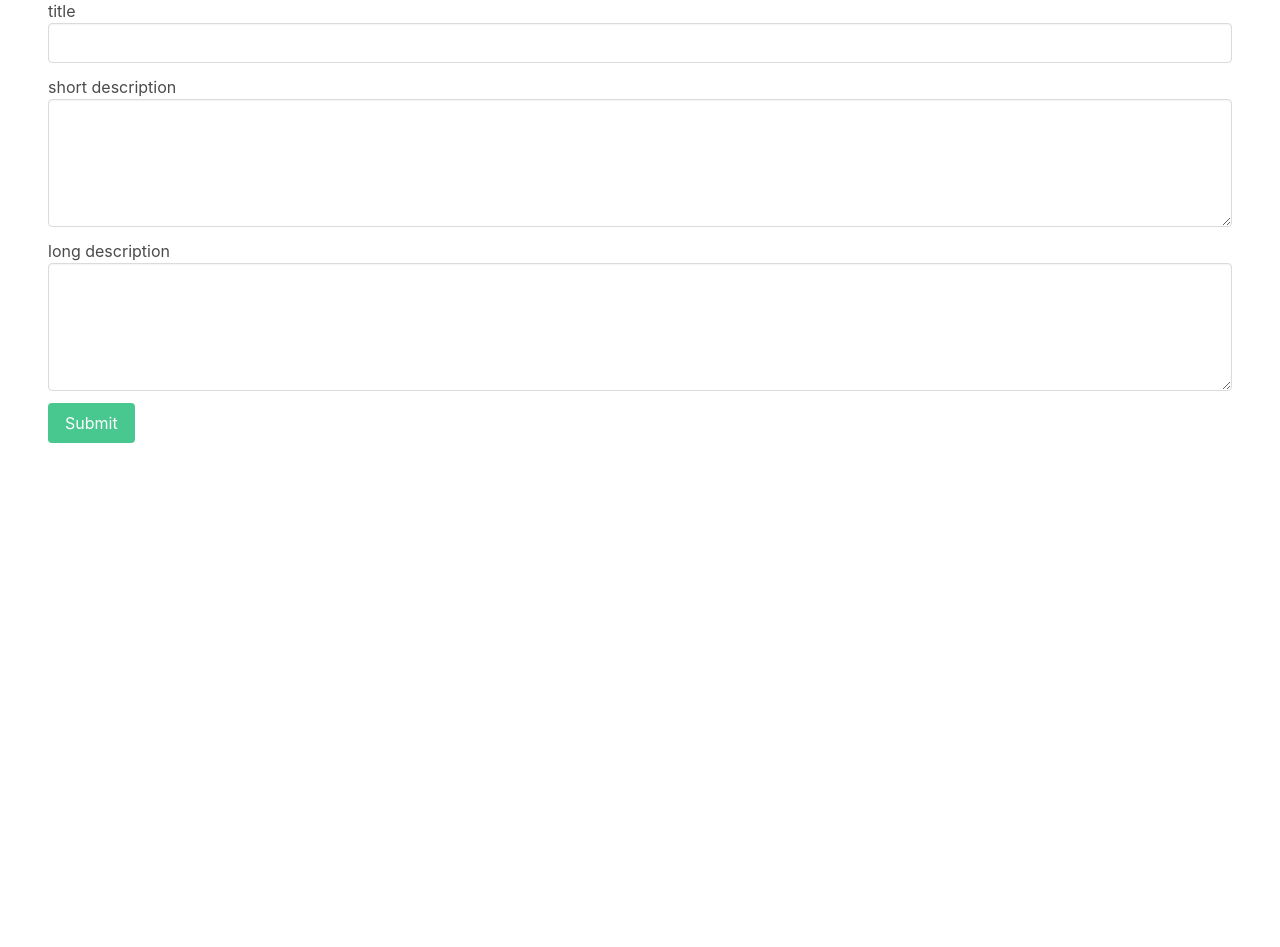
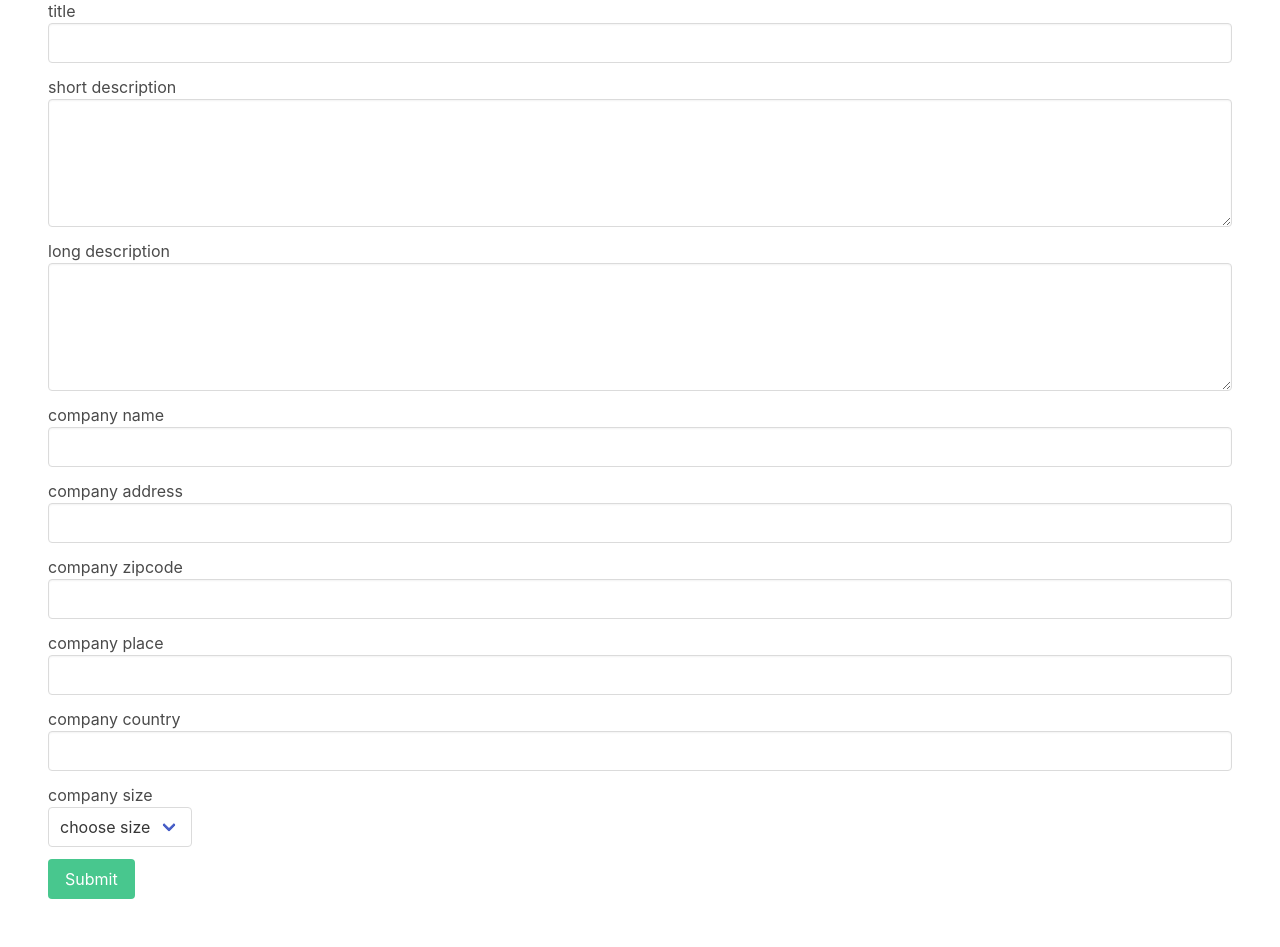
Before and after one commit to Yonas-Assefa/ai-face-photo-restorer, a Django app: page /jobs/add/ in a window 1280 px wide. Shown: the part 165-1112 px from the top of the page. Before the commit the page ends 800 px from the top, so only its background shows below. Run offline with Django 4.2, Linux system fonts and the light colour scheme; the first user in the database is signed in; data comes from the database, SQL or seed files in the repository.

Commit message:
form validation by vue were added

```diff
--- a/codingjobs/apps/core/templates/core/base.html
+++ b/codingjobs/apps/core/templates/core/base.html
@@ -46,6 +46,10 @@
     {% endblock content %}
     </main>
     <!--endmainsection-->
+    <!--scripts section-->
+    <script src="https://unpkg.com/vue@next"></script>
+    {% block scripts %}
 
+    {% endblock %}
 </body>
 </html>
--- a/codingjobs/apps/core/views.py
+++ b/codingjobs/apps/core/views.py
@@ -7,7 +7,7 @@ from apps.userprofile.models import Userprofile
 
 
 def frontPage(request):
-    jobs=Job.objects.all()[0:3]
+    jobs=Job.objects.order_by('-created_at')[0:3]
     context={'jobs':jobs}
     return render(request,'core/frontpage.html',context)
 
--- a/codingjobs/apps/job/forms.py
+++ b/codingjobs/apps/job/forms.py
@@ -7,7 +7,13 @@ class AddJobForm(forms.ModelForm):
         fields=[
             'title',
             'short_description',
-            'long_description'
+            'long_description',
+            'company_name',
+            'company_address',
+            'company_zipcode',
+            'company_place',
+            'company_country',
+            'company_size'
         ]
 
 class ApplicationForm(forms.ModelForm):
--- a/codingjobs/apps/job/models.py
+++ b/codingjobs/apps/job/models.py
@@ -7,9 +7,28 @@ from django.contrib.auth.models import User
 # Create your models here.
 
 class Job(models.Model):
+    SIZE_1_9='size_1_9'
+    SIZE_10_49='size_10_49'
+    SIZE_50_99='size_50_99'
+    SIZE_100='size_100'
+
+    CHOICES_SIZE=(
+        (SIZE_1_9,'1_9'),
+        (SIZE_10_49,'10_49'),
+        (SIZE_50_99,'50_99'),
+        (SIZE_100,'100+')
+    )
+
     title=models.CharField(max_length=250)
     short_description=models.TextField()
     long_description=models.TextField(blank=True,null=True)
+
+    company_name=models.CharField(max_length=225)
+    company_address=models.CharField(max_length=225,blank=True,null=True)
+    company_zipcode=models.CharField(max_length=225,blank=True,null=True)
+    company_place=models.CharField(max_length=225,blank=True,null=True)
+    company_country=models.CharField(max_length=225,blank=True,null=True)
+    company_size=models.CharField(max_length=20,choices=CHOICES_SIZE,default=SIZE_1_9)
 
     created_by=models.ForeignKey(User,related_name='jobs',on_delete=models.CASCADE)
     created_at=models.DateTimeField(auto_now_add=True)
--- a/codingjobs/apps/job/templates/job/add_job.html
+++ b/codingjobs/apps/job/templates/job/add_job.html
@@ -1,34 +1,86 @@
 {% extends 'core/base.html' %}
 {% block content %}
+<div id="add-job-app">
+
 
     <h1 class="title">Add jobs...</h1>
-<form action="." method="post">
+    <form action="." method="post" v-on:submit="validateForm">
         {% csrf_token %}
-    {% if form.errors %}
+        <!-- {% if form.errors %}
         {% for error in form.errors %}
         <div class="notification is-danger">
             {{ error }}
         </div>
         {% endfor %}
-    {% endif %}
+        {% endif %} -->
+        <div class="notification is-danger" v-if="errors.length>0">
+            <p v-for="error in errors">
+                [[ error ]]
+            </p>
+        </div>
+
         <div class="field">
             <label for="">title</label>
             <div class="control">
-            <input class="input" type="text" name="title" id="id_title">
+                <input class="input" type="text" name="title" id="id_title" v-model="title">
             </div>
         </div>
 
         <div class="field">
             <label for="">short description</label>
             <div class="control">
-            <textarea class="textarea" name="short_description" type="text" name="title" id="id_short_description"></textarea>
+                <textarea class="textarea" name="short_description" type="text" name="title" id="id_short_description" v-model="short_description"></textarea>
             </div>
         </div>
 
         <div class="field">
             <label for="">long description</label>
             <div class="control">
-            <textarea class="textarea" name="long_description" type="text" name="title" id="id_long _description"></textarea>
+                <textarea class="textarea" name="long_description" type="text" name="title" id="id_long _description" ></textarea>
+            </div>
+        </div>
+        <div class="field">
+            <label for="">company name</label>
+            <div class="control">
+                <input class="input" type="text" name="company_name" id="id_company_name" v-model="company_name">
+            </div>
+        </div>
+        <div class="field">
+            <label for="">company address</label>
+            <div class="control">
+                <input class="input" type="text" name="company_address" id="id_company_address">
+            </div>
+        </div>
+        <div class="field">
+            <label for="">company zipcode</label>
+            <div class="control">
+                <input class="input" type="text" name="company_zipcode" id="id_company_zipcode">
+            </div>
+        </div>
+        <div class="field">
+            <label for="">company place</label>
+            <div class="control">
+                <input class="input" type="text" name="company_place" id="id_company_place">
+            </div>
+        </div>
+        <div class="field">
+            <label for="">company country</label>
+            <div class="control">
+                <input class="input" type="text" name="company_country" id="id_company_country">
+            </div>
+        </div>
+        <div class="field">
+            <label for="">company size</label>
+            <div class="control">
+                <div class="select">
+                    <select name="company_size" v-model="company_size">
+                        <option value="">choose size</option>
+                        <option value="size_1_9">1-9</option>
+                        <option value="size_10_49">10-49</option>
+                        <option value="size_50_99">50-99</option>
+                        <option value="size_100">100+</option>
+                    </select>
+                </div>
             </div>
         </div>
 
@@ -39,4 +91,50 @@
         </div>
     </form>
 
+</div>
+
 {% endblock content %}
+
+{% block scripts %}
+<script>
+    const AddJobApp={
+        data(){
+            return{
+                title:'',
+                company_name:'',
+                short_description:'',
+                company_size:'',
+                errors:[]
+            }
+        },
+        delimiters:['[[',']]'],
+        methods:{
+            validateForm(e){
+                this.errors=[]
+                if(this.title===''){
+                    this.errors.push('the title field is missing')
+                }
+                if(this.short_description===''){
+                    this.errors.push('the short_description field is missing')
+                }
+                if(this.company_name===''){
+                    this.errors.push('the company_name field is missing')
+                }
+                if(this.company_size===''){
+                    this.errors.push('the company_size field is missing')
+                }
+                if(this.errors.length){
+                    e.prevenDefault()
+                    return false
+                }
+                else{
+                    return true
+                }
+            }
+        }
+
+    }
+    Vue.createApp(AddJobApp).mount('#add-job-app');
+</script>
+
+{% endblock %}
--- a/codingjobs/apps/notification/views.py
+++ b/codingjobs/apps/notification/views.py
@@ -18,6 +18,6 @@ def notifications(request):
         if notification.notification_type == Notificaion.MESSAGE:
             return redirect('view_application',application_id=notification.extra_id)
 
-        elif notification.notification_type==Notificaion.APPLICATION:
+        elif notification.notification_type == Notificaion.APPLICATION:
             return redirect('view_application',application_id=notification.extra_id)
     return render(request,'notification/notifications.html')
--- a/codingjobs/apps/userprofile/templates/userprofile/dashboard.html
+++ b/codingjobs/apps/userprofile/templates/userprofile/dashboard.html
@@ -6,6 +6,7 @@
     {% if userprofile.is_employer %}
 
         <h2 class="subtitle">Jobs</h2>
+        <a href="{% url 'add_job' %}" class="button is-success">Add job</a>
         {% for job in request.user.jobs.all %}
             <div class="job">
                 <a href="{% url 'view_dashboard_job' job.id %}"> {{ job.title }}</a>
```
Also changed, not shown: codingjobs/apps/job/templates/job/job_detail.html (+7 -0 lines), codingjobs/apps/userprofile/templates/userprofile/view_dashboard_job.html (+8 -0 lines), codingjobs/apps/job/migrations/0003_job_companu_size_job_company_address_and_more.py (added), codingjobs/apps/job/migrations/0004_rename_companu_size_job_company_size.py (added), codingjobs/db.sqlite3. Lines whose indentation alone changed are shown as unchanged.
